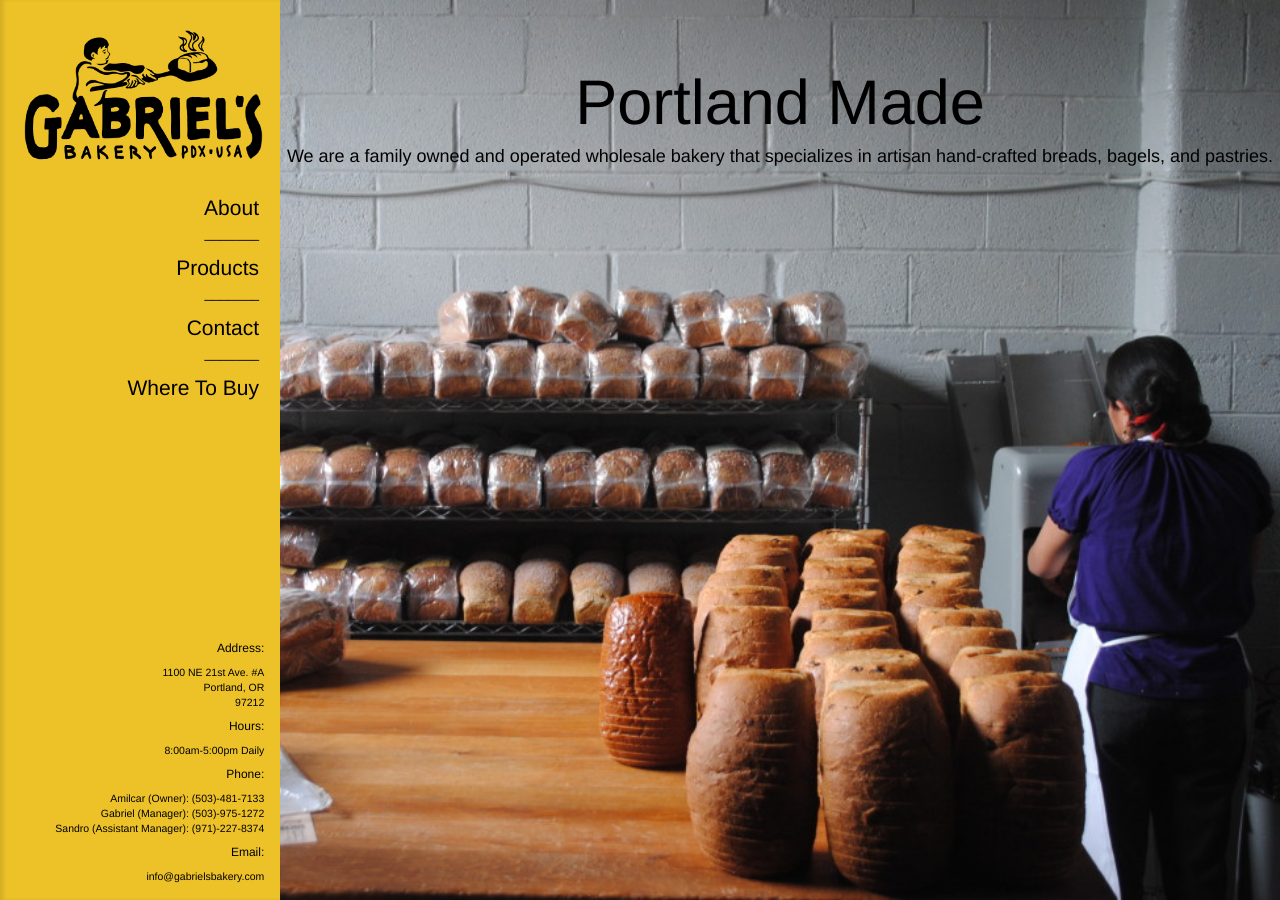
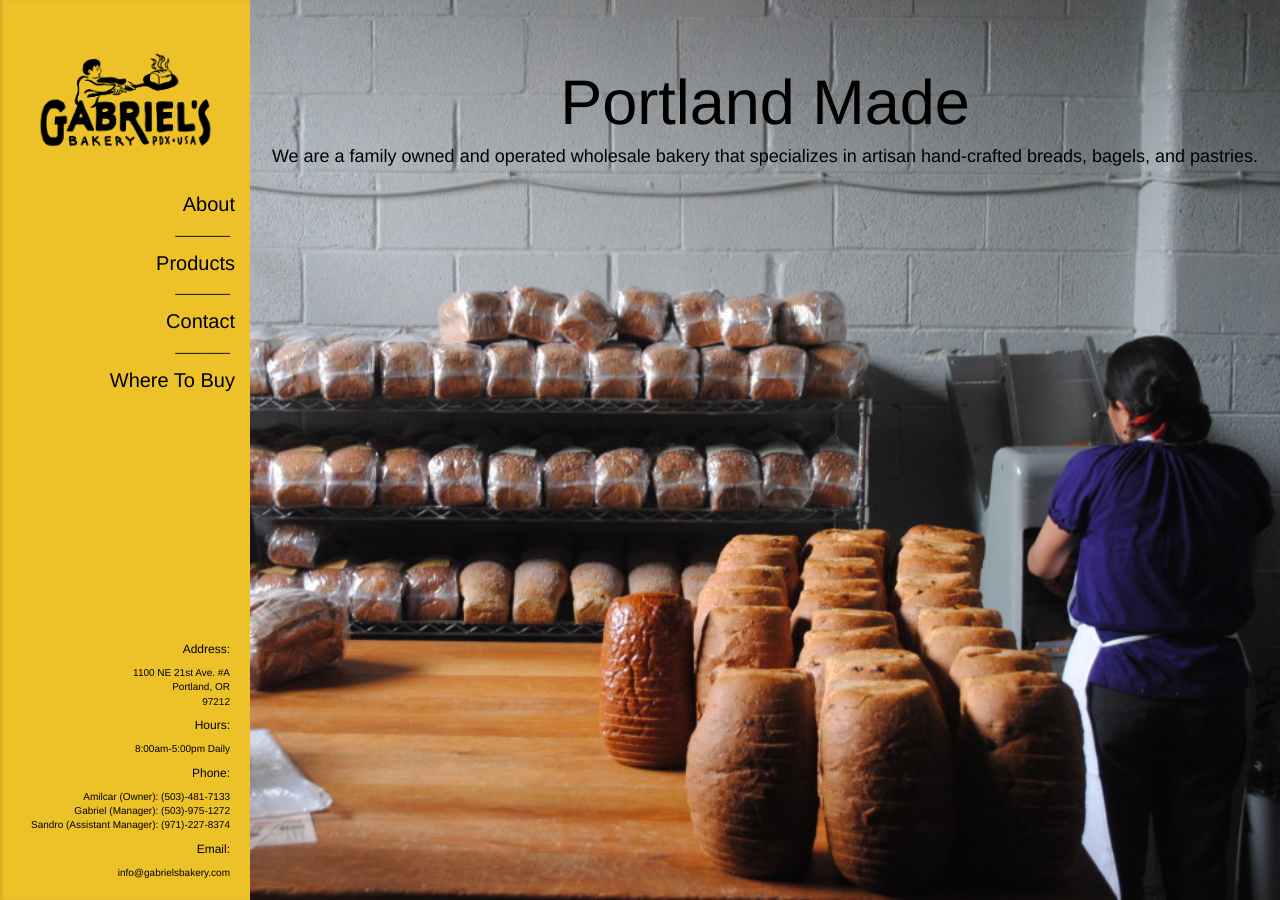
Before and after one commit to SandroMateo/gabriels-website, a Jekyll site: the page built from index.html, in a window 1280 px wide. Built offline with Jekyll 4.4.1, drawn with Linux system fonts in a browser that asks for light colours; nearby versions of some CDN libraries.

Commit message:
Change sizing from em to rem and update styling for mobile nav to look closer to brand

```diff
--- a/_includes/mobile-nav.html
+++ b/_includes/mobile-nav.html
@@ -7,23 +7,23 @@
   <i class="fa fa-bars mobile-nav__menu-button" aria-hidden="true"></i>
 <!-- Menu list for mobile -->
   <nav class="mobile-nav__menu-wrapper">
-    <ul class="mobile-nav__menu-list">
-      <li>
+    <ul>
+      <li class="mobile-nav__menu-item">
         <a href="/about">
           About
         </a>
       </li>
-      <li>
+      <li class="mobile-nav__menu-item">
         <a href="/products">
           Products
         </a>
       </li>
-      <li>
+      <li class="mobile-nav__menu-item">
         <a href="/contact">
           Contact
         </a>
       </li>
-      <li>
+      <li class="mobile-nav__menu-item">
         <a href="/where-to-buy">
           Where To Buy
         </a>
--- a/_sass/_components/_mobile-nav.scss
+++ b/_sass/_components/_mobile-nav.scss
@@ -9,41 +9,41 @@
 }
 
 .mobile-nav__logo {
-  width: 100px;
-  // background-color: $darkgray;
   height: auto;
-  // max-width: rem-calc(50px);
+  max-width: 10rem;
 }
+
 .mobile-nav__menu-button {
-  // color: $darkgray;
+  color: $black;
   cursor: pointer;
-  // font-size: rem-calc(40px);
+  font-size: 3rem;
   position: absolute;
-  // right: rem-calc(20px);
-  // top: rem-calc(0px);
-
+  right: 1rem;
+  top: 1rem;
 }
 
 .mobile-nav__menu-wrapper {
-  background-color: blue;
+  background-color: $white;
   display: none;
   position: absolute;
   width: 100vw;
   z-index: 99;
 }
 
-.mobile-nav__menu-list {
-  & li a {
-    // color: $darkgray;
-    // line-height: rem-calc(50px);
+.mobile-nav__menu-item {
+    list-style: none;
 
-    &:hover {
-      // color: $lightgray;
+  a {
+    color: $black;
+    line-height: 5rem;
+
+    &:hover, &:focus, &:active {
+      color: $gold;
     }
   }
 }
 
-//for showing and hiding the menu list. used in JS file
+// For showing and hiding the menu list. Used in scripts.js file
 .mobile-nav--display {
   display: block;
 }
--- a/_sass/_components/_sidebar.scss
+++ b/_sass/_components/_sidebar.scss
@@ -3,66 +3,66 @@
 		display: none;
 	}
 
-	background: #edc228;
-	box-shadow: inset 0.25em 0 0.25em 0 rgba(0, 0, 0, 0.1); //do you want this?
-	color: #edc228;
+	background: $gold;
+	box-shadow: inset 0.25rem 0 0.25rem 0 rgba(0, 0, 0, 0.1); //do you want this?
+	color: $gold;
 	height: 100%;
 	left: 0;
 	position: fixed;
 	text-align: right;
 	top: 0;
-	width: 20em;
+	width: 25rem;
   z-index: 999;
 }
 
 .sidebar__logo-wrapper {
 	cursor: default;
-	margin: 1.75em 1.5em 0em 1.5em;
-	min-height: 12em;
+	margin-top: 5rem;
+	min-height: 12rem;
 	position: relative;
 }
 
 .sidebar__logo {
 	display: block;
 	margin: auto;
-  max-height: 10em;
+  max-height: 10rem;
 }
 
 .sidebar__nav-wrapper {
 	margin-bottom: 0;
+	margin-top: 2rem;
 }
 
 .sidebar__nav-link {
 	border: 0;
-	color: #000000;
+	color: $black;
 	display: block;
 	outline: 0;
-	padding: 0em 1.5em 0em 1.5em;
+	padding: 0rem 1.5rem 0rem 1.5rem;
 	text-decoration: none;
 
 	&:hover, &:active, &:focus {
 		color: rgba(255, 255, 255, 0.5);
-		text-decoration: none;
 	}
 }
 
 .sidebar__nav-item {
 	display: block;
-	font-size: 1.5em;
+	font-size: 2rem;
 	position: relative;
 }
 
 .sidebar__nav-hr {
-	color: #000000;
-	padding: 0em 1.5em 0em 1.5em;
+	color: $black;
+	padding: 0rem 2rem 0rem 2rem;
 }
 
 .sidebar__business-info-wrapper {
 	bottom: 0;
-	color: #000000;
+	color: $black;
 	display: block;
-	font-size: 0.75em;
-	padding: 1.5em;
+	font-size: 1rem;
+	padding: 2rem;
 	position: absolute;
 	right: 0;
 }
--- a/_sass/_global/_base.scss
+++ b/_sass/_global/_base.scss
@@ -1,10 +1,14 @@
 .page-container {
   @include mobile {
-    margin-left: 0em;
+    margin-left: 0rem;
   }
-  margin-left: 20em;
+  margin-left: 25rem;
 }
 
 .jumbotron {
   text-align: center;
 }
+
+a:hover {
+  text-decoration: none;
+}
--- a/_sass/_global/_variables.scss
+++ b/_sass/_global/_variables.scss
@@ -1,4 +1,7 @@
 // Colors
+$gold: #edc228;
+$black: #000000;
+$white: #ffffff;
 
 // Breakpoints
 $tablet-width: 768px;
--- a/js/script.js
+++ b/js/script.js
@@ -1,5 +1,7 @@
 $(document).ready(function(){
   $("table").stupidtable();
+
+  // Need to update this code so that it will also toggle when people click outside of the mobile nav
 
   $(".mobile-nav__menu-button").on('touchstart click', function(){
     $(".mobile-nav__menu-wrapper").toggleClass("mobile-nav--display");
```
